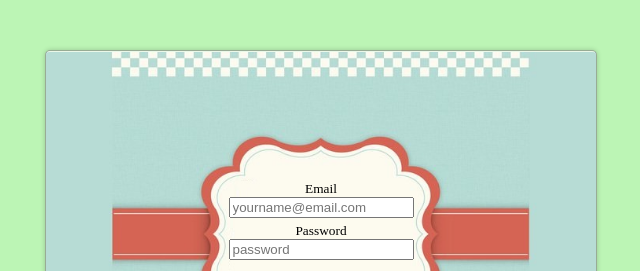
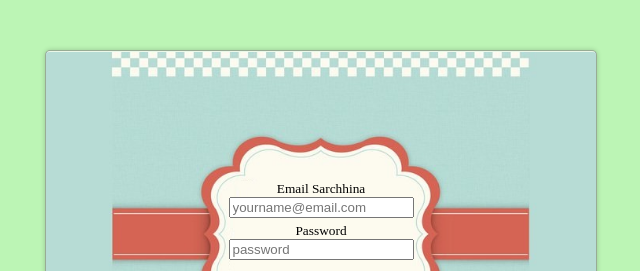
Before and after one commit to psolizrodriguez/CS_424_Final_Project, a plain HTML site: page C424_Final_Project/WebContent/babyShower.html in a window 1280 px wide. Shown: the top 271 px of the page, 319-959 px from the left. Drawn offline with Linux system fonts and the light colour scheme.

Commit message:
added stryle

```diff
--- a/C424_Final_Project/WebContent/babyShower.html
+++ b/C424_Final_Project/WebContent/babyShower.html
@@ -15,7 +15,7 @@
 		<form name="login" action="index_submit" method="get" accept-charset="utf-8">
 			<ul>
 				<li>
-					<label for="usermail">Email</label>
+					<label for="usermail">Email Sarchhina</label>
 					<input type="email" name="usermail" placeholder="yourname@email.com" required>
 				</li>
 				<li>
```
